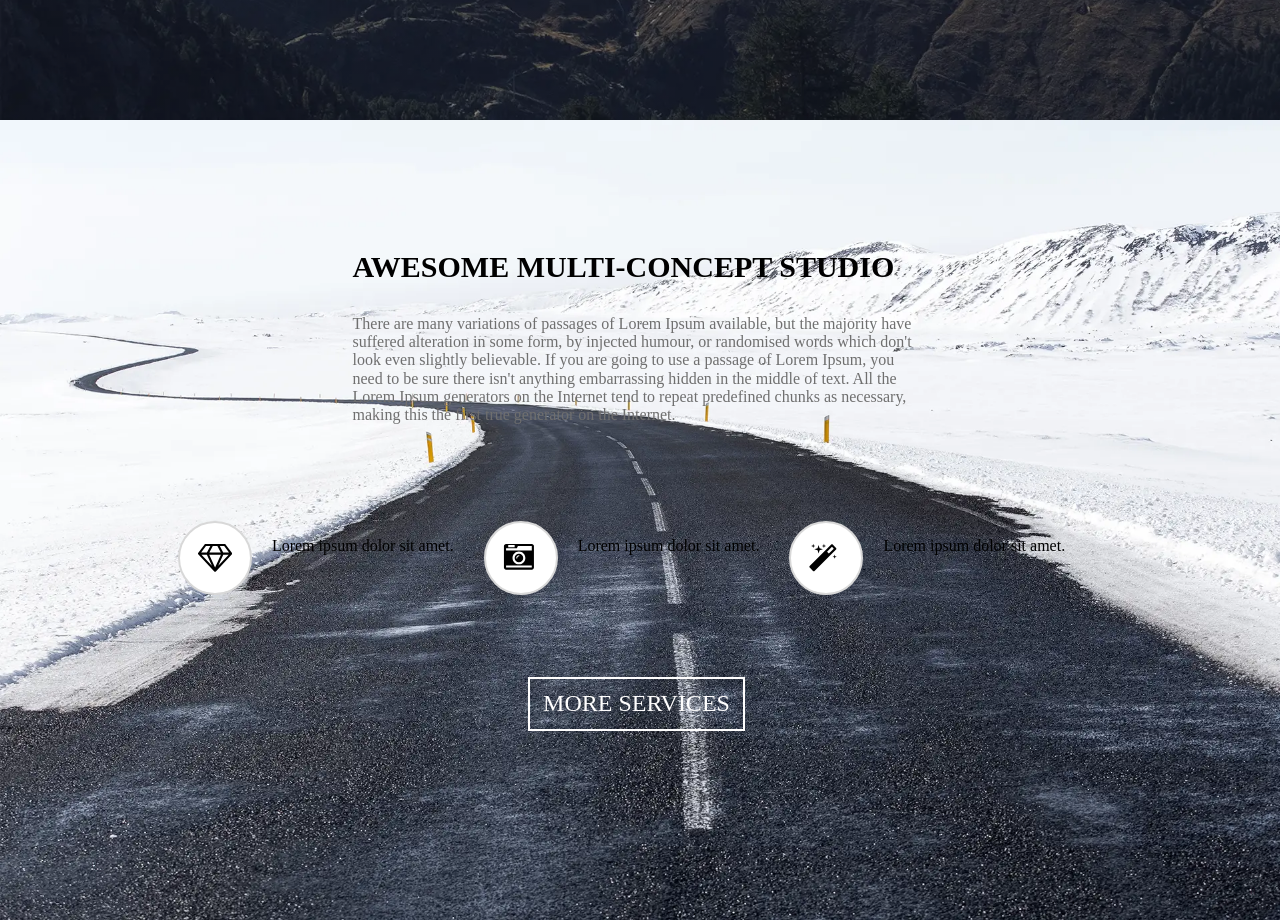
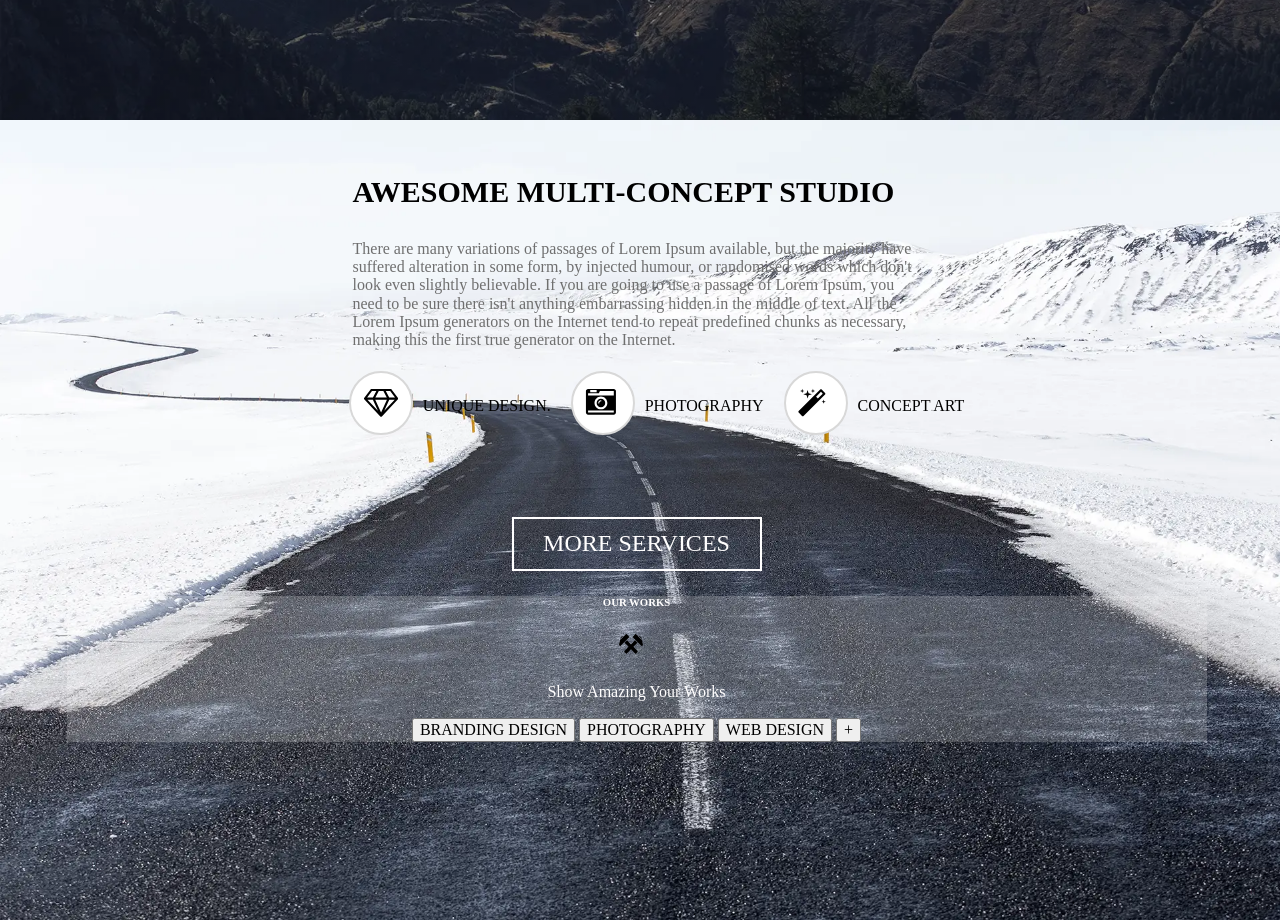
Before and after one commit to Nikita-Lebiadzko/Maglic-Project, a plain HTML site: page dist/index.html in a window 1280 px wide. Shown: the part 680-1600 px from the top of the page. Drawn offline with nearby package versions, Linux system fonts and the light colour scheme; a script that the page names is missing.

Commit message:
section-port

```diff
--- a/dist/css/style.css
+++ b/dist/css/style.css
@@ -430,6 +430,10 @@ template {
   color: #555;
 }
 
+body {
+  background-color: #fff;
+}
+
 .wr-services {
   background-image: url("../img/section-2.webp");
   background-size: cover;
@@ -439,7 +443,7 @@ template {
 .wr-services .text-section {
   width: 568px;
   margin: 0 auto;
-  padding-top: 100px;
+  padding-top: 25px;
 }
 
 .wr-services h3 {
@@ -449,7 +453,7 @@ template {
 
 .wr-services .text-section p {
   font-size: 16px;
-  padding-bottom: 80px;
+  padding-bottom: 5px;
   color: #6f6f6f;
 }
 
@@ -460,6 +464,7 @@ template {
   -webkit-box-pack: center;
       -ms-flex-pack: center;
           justify-content: center;
+  margin-left: 60px;
   padding-bottom: 60px;
 }
 
@@ -469,8 +474,8 @@ template {
 }
 
 .wr-services .icons {
-  width: 70px;
-  height: 70px;
+  width: 60px;
+  height: 60px;
   border: 2px solid #d8d8d8;
   border-radius: 50%;
   display: -webkit-box;
@@ -487,19 +492,26 @@ template {
 }
 
 .wr-services .service-icon p {
-  padding-left: 20px;
-  padding-right: 30px;
+  padding: 10px 20px 0 10px;
+  text-transform: uppercase;
 }
 
 .wr-services .service-btn {
   text-align: center;
 }
 
-.wr-services button {
+.wr-services .service-btn button {
   font-size: 24px;
   border: solid 2px;
-  width: 217px;
+  width: 250px;
   height: 54px;
   color: #fffefe;
   background-color: transparent;
 }
+
+.portfolio {
+  background: rgba(255, 255, 255, 0.2);
+  width: 100%;
+  text-align: center;
+  color: #fffefe;
+}
--- a/dist/index.html
+++ b/dist/index.html
@@ -4,8 +4,8 @@
 <head>
     <meta charset="UTF-8">
     <meta name="viewport" content="width=device-width, initial-scale=1.0">
-    <link rel="stylesheet" type="text/css" href="//cdn.jsdelivr.net/gh/kenwheeler/slick@1.8.1/slick/slick.css"/>
-    <link rel="stylesheet" type="text/css" href="//cdn.jsdelivr.net/gh/kenwheeler/slick@1.8.1/slick/slick-theme.css"/>
+    <link rel="stylesheet" type="text/css" href="//cdn.jsdelivr.net/gh/kenwheeler/slick@1.8.1/slick/slick.css" />
+    <link rel="stylesheet" type="text/css" href="//cdn.jsdelivr.net/gh/kenwheeler/slick@1.8.1/slick/slick-theme.css" />
     <link rel="stylesheet" href="./css/style.min.css">
 
     <title>Maglic</title>
@@ -50,8 +50,8 @@
             </div>
             <div class="service-icon">
                 <div class="icons">
-                <svg><path class="cls"
-                        d="M4.486,11.684 L9.893,11.684 L14.914,22.814 L4.486,11.684 ZM18.078,24.606 L12.236,11.684 L23.920,11.684
+                    <svg>
+                        <path class="cls" d="M4.486,11.684 L9.893,11.684 L14.914,22.814 L4.486,11.684 ZM18.078,24.606 L12.236,11.684 L23.920,11.684
                         L18.078,24.606 ZM9.943,9.541 L4.151,9.541 L8.972,3.112 L13.358,3.112 L9.943,9.541 ZM21.242,22.814 L26.263,11.684
                         L31.670,11.684 L21.242,22.814 ZM12.370,9.541 L15.785,3.112 L20.371,3.112 L23.786,9.541 L12.370,9.541 ZM26.213,9.541
                         L22.799,3.112 L27.184,3.112 L32.005,9.541 L26.213,9.541 ZM28.573,1.405 C28.373,1.121 28.054,0.970 27.720,0.970
@@ -60,10 +60,10 @@
                         L34.934,11.349 C35.286,10.963 35.319,10.378 35.001,9.976 L28.573,1.405 Z" />
                     </svg>
                 </div>
-            <p>Lorem ipsum dolor sit amet.</p>
+                <p>UNIQUE DESIGN.</p>
                 <div class="icons">
-                <svg><path  class="cls"
-                        d=" M16.471,12.754 C16.471,13.055 16.237,13.290 15.936,13.290 C15.048,13.290 14.329,14.009 14.329,14.896
+                    <svg>
+                        <path class="cls" d=" M16.471,12.754 C16.471,13.055 16.237,13.290 15.936,13.290 C15.048,13.290 14.329,14.009 14.329,14.896
                         C14.329,15.198 14.094,15.432 13.793,15.432 C13.492,15.432 13.257,15.198 13.257,14.896
                         C13.257,13.425 14.463,12.219 15.936,12.219 C16.237,12.219 16.471,12.453 16.471,12.754
                         ZM20.221,14.930 C20.221,12.570 18.296,10.645 15.936,10.645 C13.575,10.645 11.650,12.570
@@ -78,10 +78,10 @@
                         30.934,25.727 30.934,24.538 L30.934,3.113 Z" />
                     </svg>
                 </div>
-            <p>Lorem ipsum dolor sit amet.</p>
+                <p>PHOTOGRAPHY</p>
                 <div class="icons">
-                <svg><path class="cls"
-                        d="M19.857,10.553 L18.066,8.762 L22.970,3.857 L24.761,5.648 L19.857,10.553 ZM27.339,5.648
+                    <svg>
+                        <path class="cls" d="M19.857,10.553 L18.066,8.762 L22.970,3.857 L24.761,5.648 L19.857,10.553 ZM27.339,5.648
                         C27.339,5.364 27.239,5.096 27.038,4.895 L23.723,1.581 C23.523,1.379 23.255,1.281 22.970,1.281
                         C22.686,1.281 22.418,1.379 22.217,1.581 L0.691,23.106 C0.490,23.308 0.389,23.575 0.389,23.860
                         C0.389,24.145 0.490,24.412 0.691,24.614 L4.005,27.928 C4.206,28.129 4.474,28.230 4.758,28.230
@@ -94,15 +94,41 @@
                         L14.936,5.113 L15.438,3.472 L17.078,2.969 L15.438,2.468 Z" />
                     </svg>
                 </div>
-            <p>Lorem ipsum dolor sit amet.</p>
+                <p>CONCEPT ART</p>
             </div>
             <div class="service-btn">
                 <button>MORE SERVICES</button>
             </div>
+            <div class="portfolio">
+                <h6>OUR WORKS</h6>
+                <svg>
+                    <path d="M7.297,0.688 L4.375,3.653 L1.940,6.125 L1.209,6.866 L-0.008,12.056 L1.209,13.291
+                         L10.463,3.901 L7.297,0.688 M20.588,2.955 C20.411,2.955 20.235,3.023 20.100,3.159
+                        L22.535,5.631 C22.804,5.359 22.804,4.913 22.536,4.642 L21.075,3.159 C20.941,3.023
+                        20.764,2.955 20.588,2.955 M3.401,2.955 C3.225,2.955 3.048,3.023 2.914,3.159 L1.453,4.642
+                        C1.185,4.913 1.185,5.359 1.453,5.631 L3.888,3.159 C3.755,3.023 3.577,2.955 3.401,2.955
+                        M15.961,7.361 L11.994,11.386 L8.028,7.361 L5.593,9.832 L9.559,13.858 L5.489,17.988
+                        C5.221,18.260 5.221,18.705 5.489,18.977 L6.951,20.460 C7.085,20.596 7.261,20.663
+                        7.438,20.663 C7.614,20.663 7.790,20.596 7.924,20.460 L11.994,16.329 L16.064,20.460
+                        C16.198,20.596 16.375,20.663 16.551,20.663 C16.727,20.663 16.904,20.596 17.038,20.460
+                        L18.499,18.977 C18.767,18.705 18.767,18.260 18.499,17.988 L14.429,13.858
+                        L18.396,9.832 L15.961,7.361 M16.691,0.688 L13.525,3.901 L22.779,13.291 L23.997,12.056
+                        L22.779,6.866 L22.049,6.125 L19.613,3.653 L16.691,0.688 " />
+                </svg>
+              <p>Show Amazing Your Works</p>
+              <div class="filter-tabs">
+                  <button>BRANDING DESIGN</button>
+                  <button>PHOTOGRAPHY</button>
+                  <button>WEB DESIGN</button>
+                  <button class="more-btn">+</button>
+              </div>
+            </div>
         </div>
     </section>
     <script src="https://cdnjs.cloudflare.com/ajax/libs/jquery/3.5.1/jquery.min.js"></script>
-    <script src="https://cdnjs.cloudflare.com/ajax/libs/slick-carousel/1.8.1/slick.min.js" integrity="sha512-XtmMtDEcNz2j7ekrtHvOVR4iwwaD6o/FUJe6+Zq+HgcCsk3kj4uSQQR8weQ2QVj1o0Pk6PwYLohm206ZzNfubg==" crossorigin="anonymous"></script>
+    <script src="https://cdnjs.cloudflare.com/ajax/libs/slick-carousel/1.8.1/slick.min.js"
+        integrity="sha512-XtmMtDEcNz2j7ekrtHvOVR4iwwaD6o/FUJe6+Zq+HgcCsk3kj4uSQQR8weQ2QVj1o0Pk6PwYLohm206ZzNfubg=="
+        crossorigin="anonymous"></script>
     <script src="./js/script.min.js"></script>
 
 </body>
```
Also changed, not shown: #src/index.html (+38 -12 lines), dist/css/style.min.css. Lines whose indentation alone changed are shown as unchanged.
